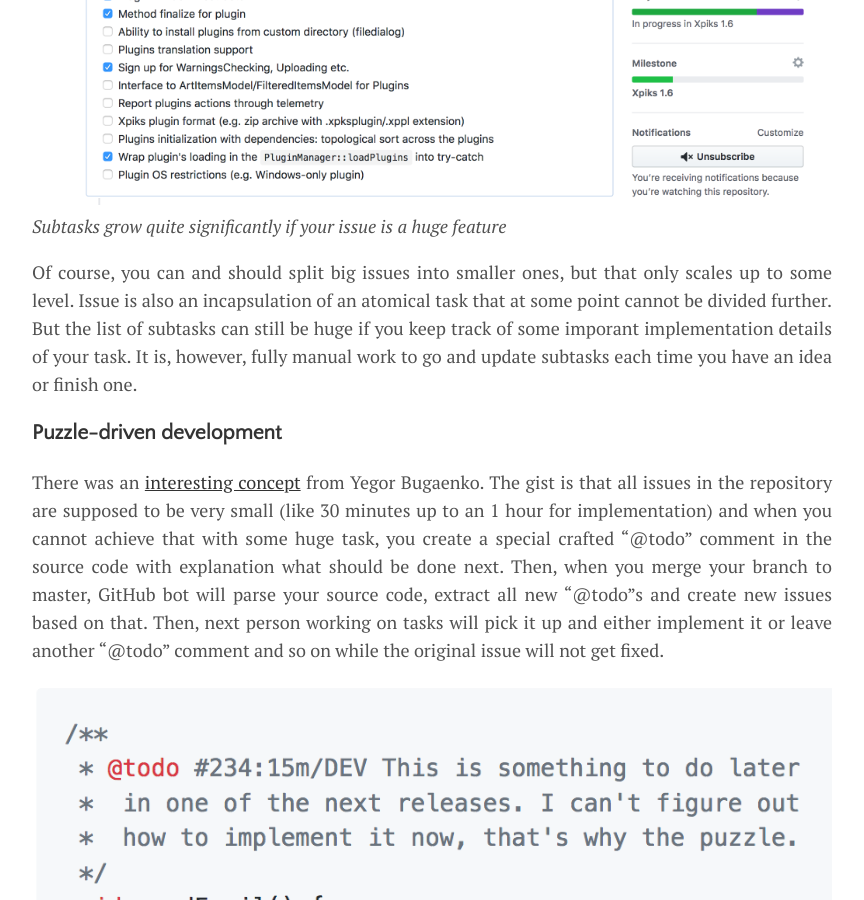
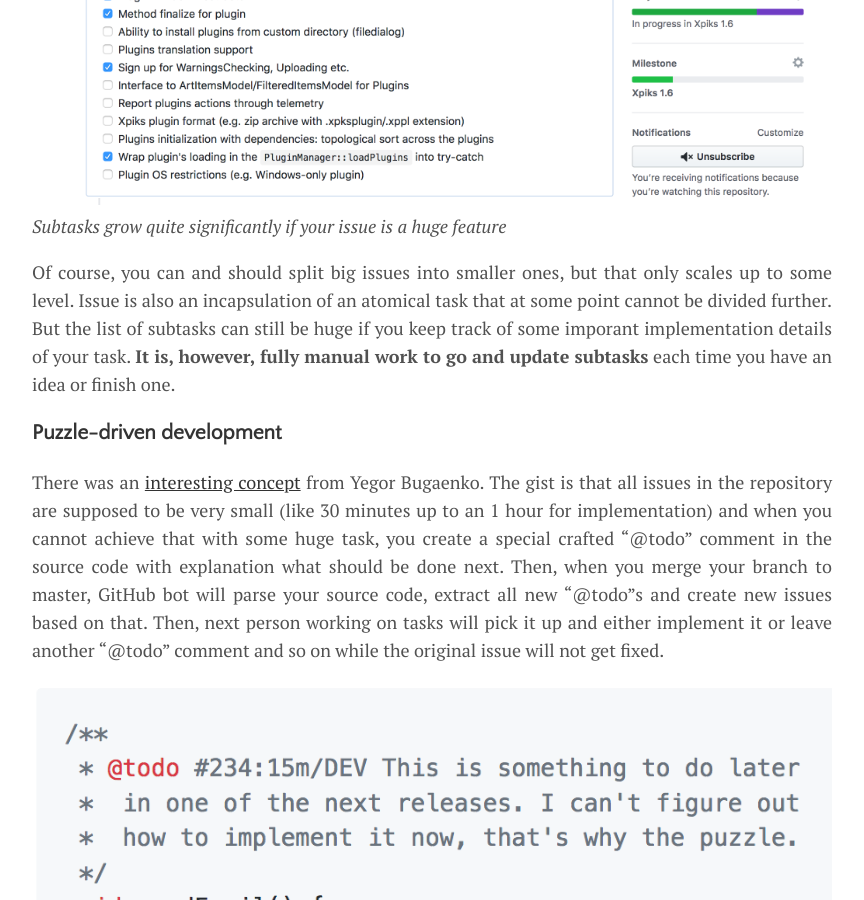
Before and after one commit to ribtoks/code-jamming, a Jekyll site: the page built from _posts/2019-08-22-how-to-return-to-flow.md, in a window 1280 px wide and 900 px high, scrolled down 4221 px. Shown: the whole window, without its empty margins (208-1072 px from the left). Built offline with Jekyll 4.4.1, drawn with Linux system fonts in a browser that asks for light colours; nearby versions of some CDN libraries; comment, search, counter and statistics services are not loaded.

```diff
--- a/_posts/2019-08-22-how-to-return-to-flow.md
+++ b/_posts/2019-08-22-how-to-return-to-flow.md
@@ -69,7 +69,7 @@ Theoretically you can have subtasks in main GitHub issue, but that scales only u
 ![github subtasks]({{ "/assets/img/github-issue-subtasks.png" | absolute_url }})
 *Subtasks grow quite significantly if your issue is a huge feature*
 
-Of course, you can and should split big issues into smaller ones, but that only scales up to some level. Issue is also an incapsulation of an atomical task that at some point cannot be divided further. But the list of subtasks can still be huge if you keep track of some imporant implementation details of your task. It is, however, fully manual work to go and update subtasks each time you have an idea or finish one.
+Of course, you can and should split big issues into smaller ones, but that only scales up to some level. Issue is also an incapsulation of an atomical task that at some point cannot be divided further. But the list of subtasks can still be huge if you keep track of some imporant implementation details of your task. **It is, however, fully manual work to go and update subtasks** each time you have an idea or finish one.
 
 ### Puzzle-driven development
 
```
